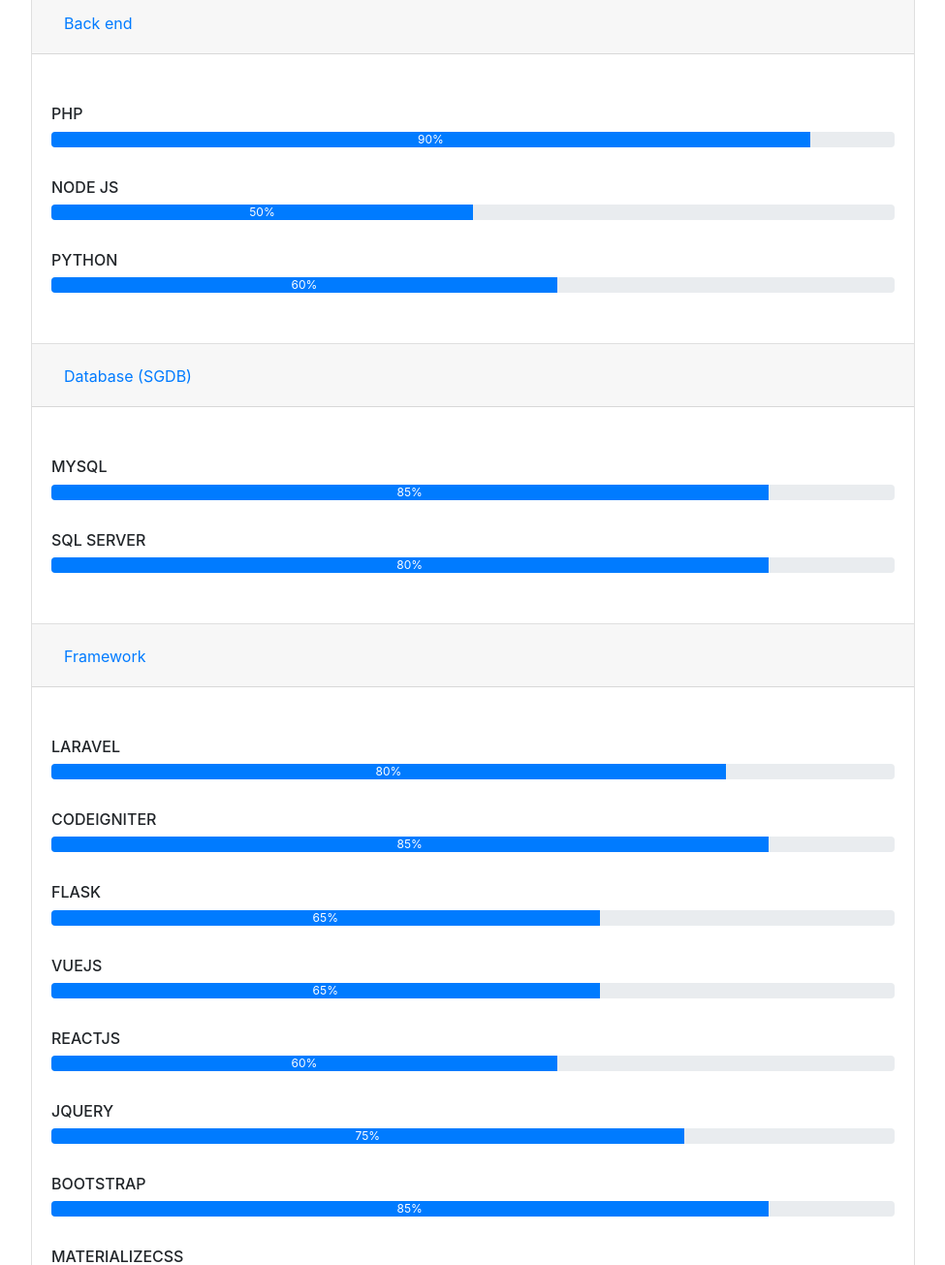
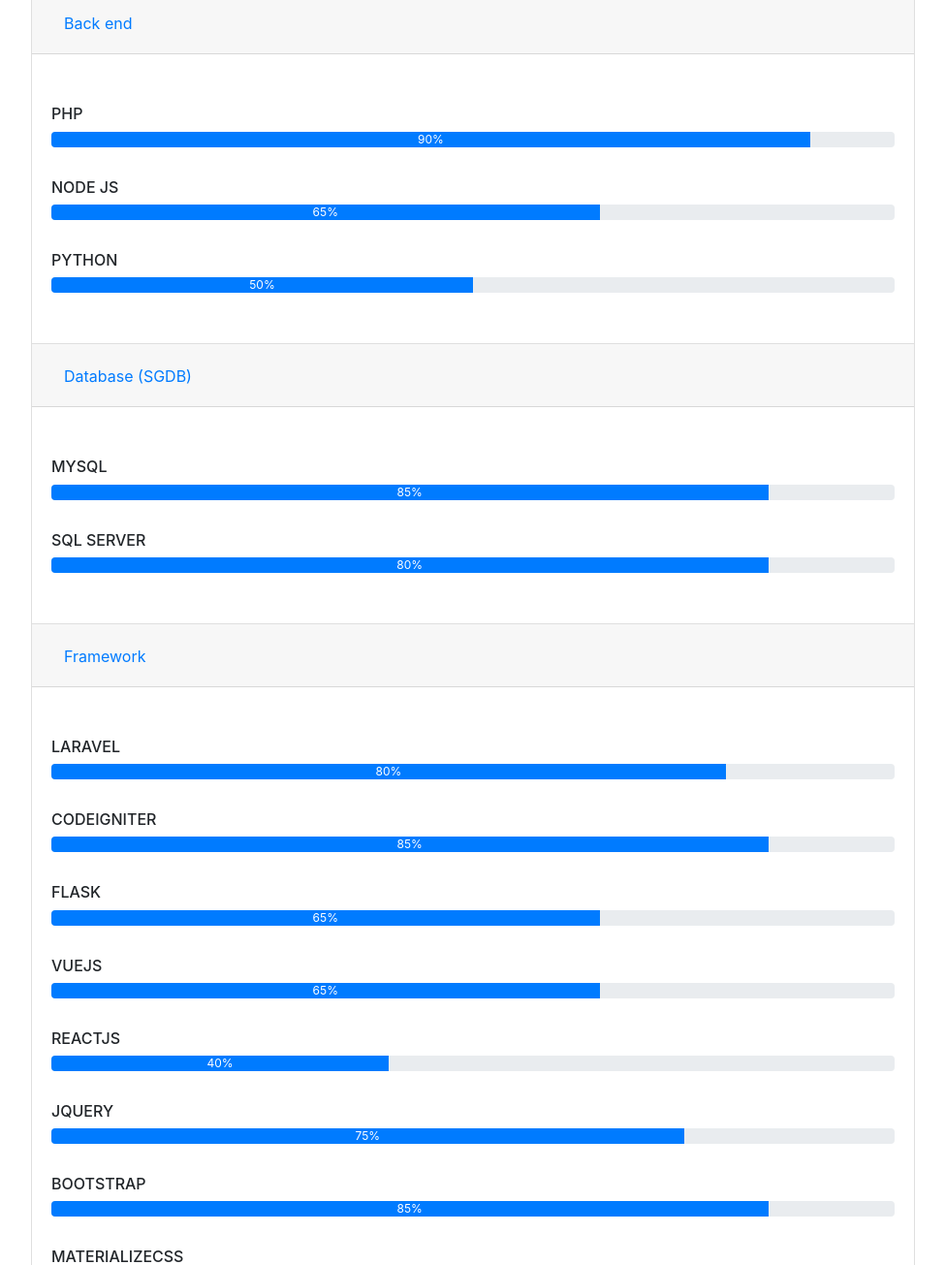
Before and after one commit to christian-de-ornellas/christian-de-ornellas.github.io, a website with bundled scripts: page index.html in a window 1280 px wide. Shown: the part 1309-2614 px from the top of the page at 97% size, without its empty margins (288-1263 px from the left). Built offline with nearby package versions, Linux system fonts and the light colour scheme; a web font is replaced by a local one.

Commit message:
Update index.html

```diff
--- a/index.html
+++ b/index.html
@@ -181,16 +181,16 @@
                 <div class="m-interval">
                   <h6>NODE JS</h6>
                   <div class="progress">
-                    <div class="progress-bar" role="progressbar" style="width: 50%;" aria-valuenow="50"
-                      aria-valuemin="0" aria-valuemax="100">50%</div>
+                    <div class="progress-bar" role="progressbar" style="width: 65%;" aria-valuenow="65"
+                      aria-valuemin="0" aria-valuemax="100">65%</div>
                   </div>
                 </div>
 
                 <div class="m-interval">
                   <h6>Python</h6>
                   <div class="progress">
-                    <div class="progress-bar" role="progressbar" style="width: 60%;" aria-valuenow="60"
-                      aria-valuemin="0" aria-valuemax="100">60%</div>
+                    <div class="progress-bar" role="progressbar" style="width: 50%;" aria-valuenow="50"
+                      aria-valuemin="0" aria-valuemax="100">50%</div>
                   </div>
                 </div>
 
@@ -275,8 +275,8 @@
                 <div class="m-interval">
                   <h6>ReactJs</h6>
                   <div class="progress">
-                    <div class="progress-bar" role="progressbar" style="width: 60%;" aria-valuenow="60"
-                      aria-valuemin="0" aria-valuemax="100">60%</div>
+                    <div class="progress-bar" role="progressbar" style="width: 40%;" aria-valuenow="40"
+                      aria-valuemin="0" aria-valuemax="100">40%</div>
                   </div>
                 </div>
                 <div class="m-interval">
```
